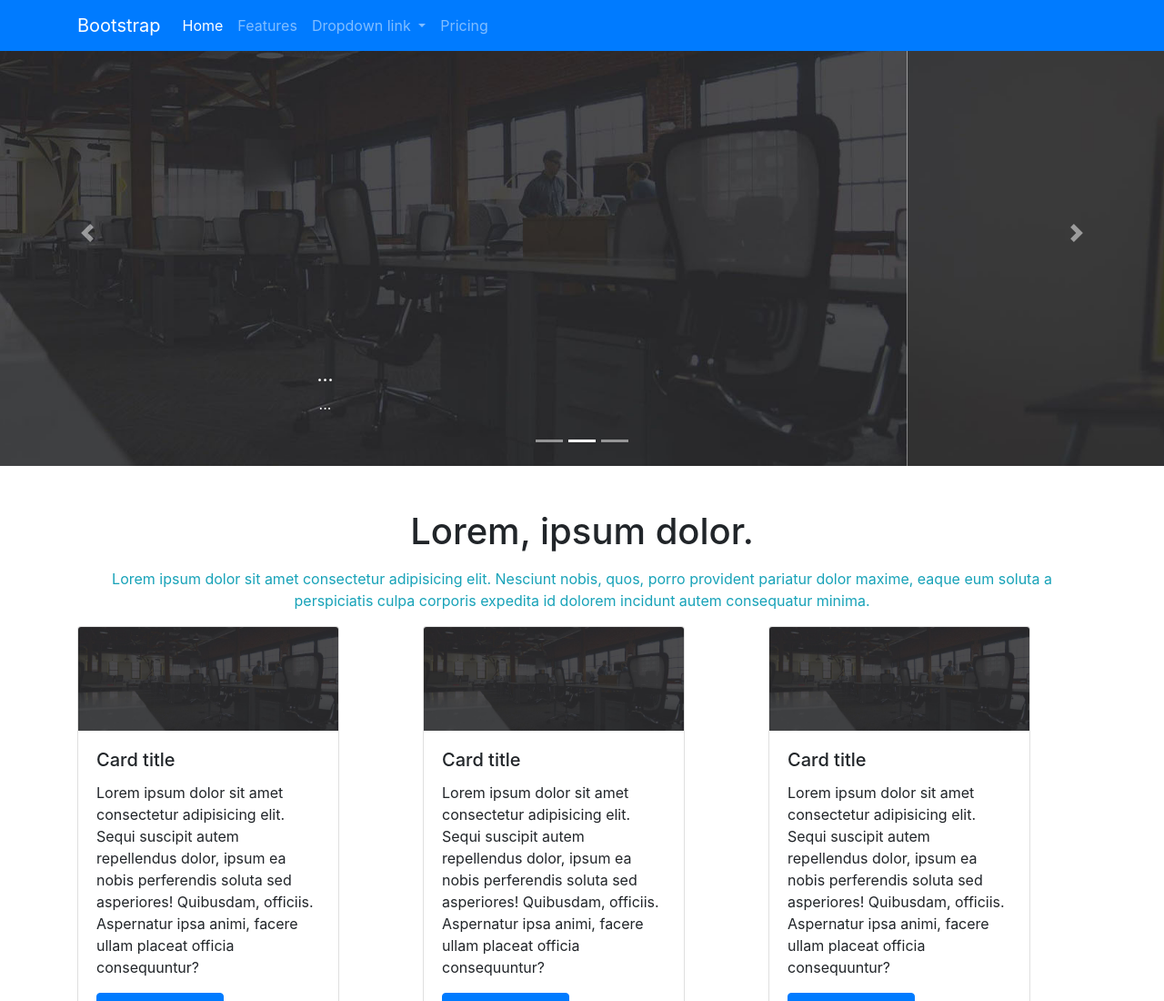
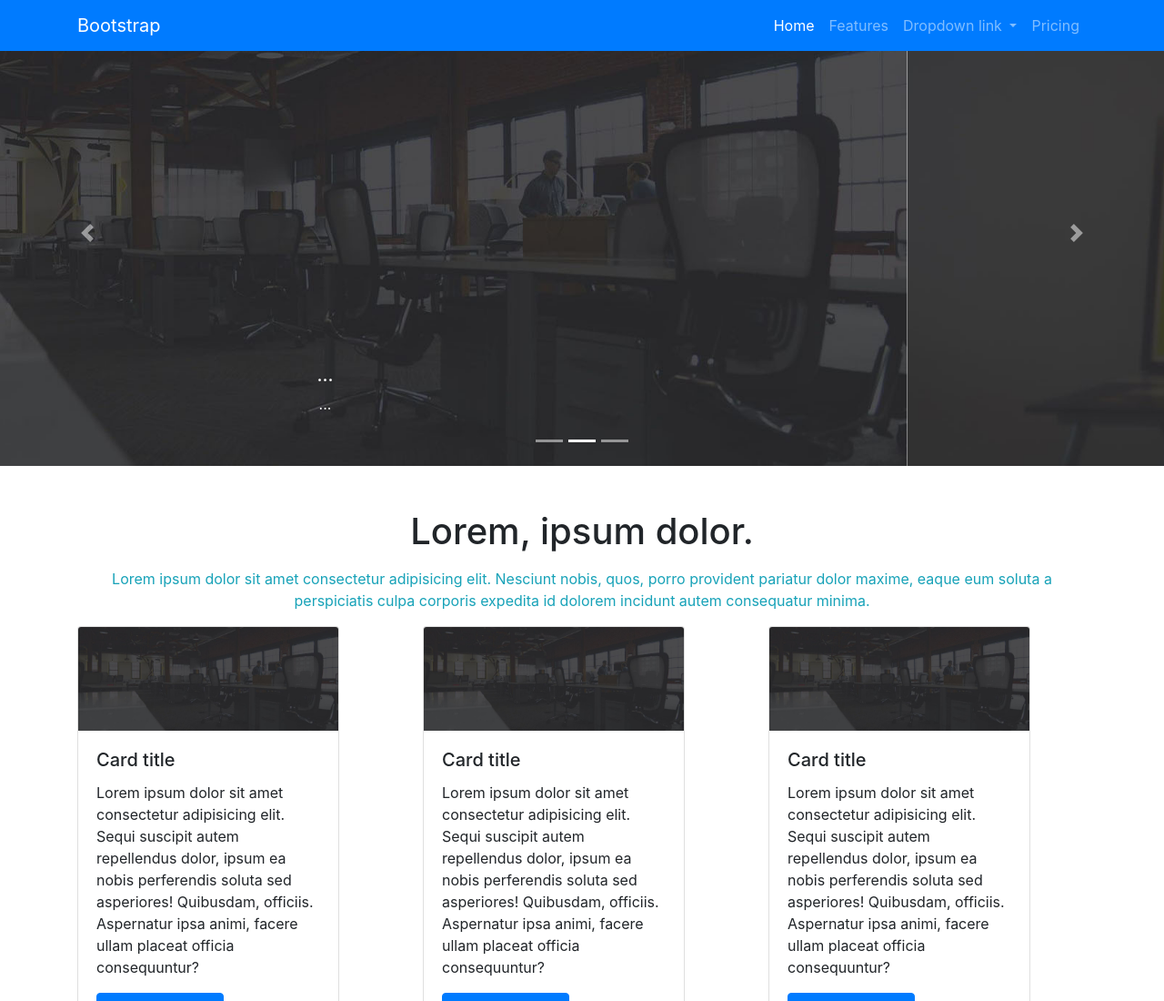
Before and after one commit to CarlosRDGZ/practica4, a plain HTML site: page index.html in a window 1280 px wide. Shown: the top 1100 px of the page at 91% size. Drawn offline with nearby package versions, Linux system fonts and the light colour scheme.

Commit message:
finish him

```diff
--- a/index.html
+++ b/index.html
@@ -23,7 +23,7 @@
         <span class="navbar-toggler-icon"></span>
       </button>
       <div class="collapse navbar-collapse" id="navbarNavDropdown">
-        <ul class="navbar-nav">
+        <ul class="navbar-nav ml-auto">
           <li class="nav-item active">
             <a class="nav-link" href="#">Home <span class="sr-only">(current)</span></a>
           </li>
```
